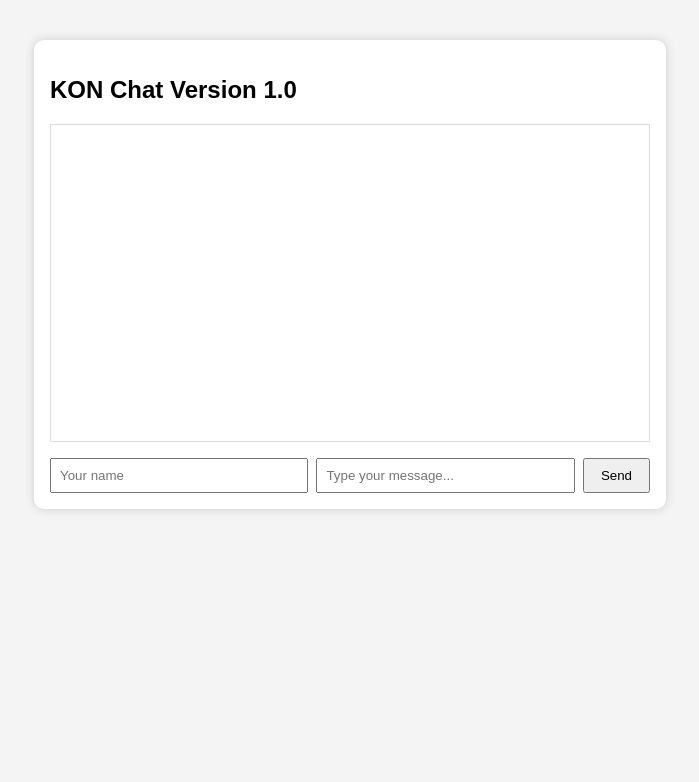
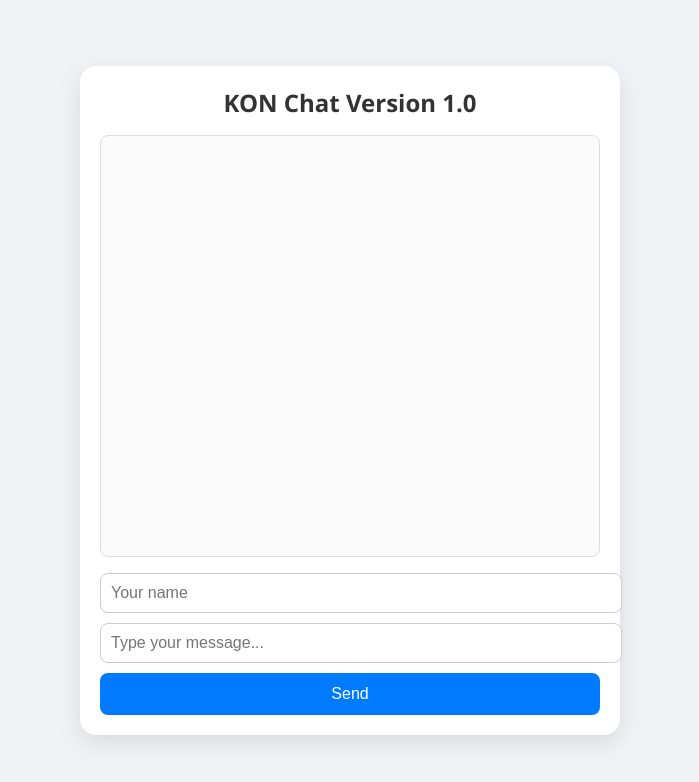
Before and after one commit to SasukeGh/chat, a website: page index.html in a window 1280 px wide. Shown: the whole page, without its empty margins (290-989 px from the left). Drawn offline with Linux system fonts and the light colour scheme; no server answers.

Commit message:
Update style.css
v.1.0

```diff
--- a/style.css
+++ b/style.css
@@ -1,38 +1,104 @@
+/* style.css */
+
 body {
-  font-family: Arial, sans-serif;
-  background: #f4f4f4;
+  margin: 0;
+  font-family: 'Segoe UI', Tahoma, Geneva, Verdana, sans-serif;
+  background: #f0f2f5;
   display: flex;
   justify-content: center;
-  padding: 2rem;
+  align-items: center;
+  height: 100vh;
 }
 
 .chat-container {
-  width: 100%;
-  max-width: 600px;
   background: white;
-  padding: 1rem;
-  border-radius: 10px;
-  box-shadow: 0 0 10px #ccc;
+  padding: 20px;
+  border-radius: 16px;
+  box-shadow: 0 8px 24px rgba(0, 0, 0, 0.1);
+  width: 90%;
+  max-width: 500px;
+  display: flex;
+  flex-direction: column;
+  gap: 16px;
+}
+
+h2 {
+  margin: 0;
+  text-align: center;
+  color: #333;
 }
 
 #chat-box {
+  height: 400px;
+  overflow-y: auto;
   border: 1px solid #ddd;
-  height: 300px;
-  overflow-y: scroll;
-  padding: 0.5rem;
-  margin-bottom: 1rem;
+  border-radius: 8px;
+  padding: 10px;
+  background-color: #fafafa;
+  display: flex;
+  flex-direction: column;
+  gap: 10px;
 }
 
-form {
-  display: flex;
-  gap: 0.5rem;
+.message {
+  padding: 10px 14px;
+  border-radius: 12px;
+  max-width: 80%;
+  word-wrap: break-word;
+  font-size: 0.95rem;
+  position: relative;
+  background-color: #e1f5fe;
+  color: #333;
+  align-self: flex-start;
 }
 
-input[type="text"] {
-  flex: 1;
-  padding: 0.5rem;
+.message.self {
+  background-color: #c8e6c9;
+  align-self: flex-end;
+}
+
+.timestamp {
+  font-size: 0.75rem;
+  color: #888;
+  margin-top: 4px;
+  text-align: right;
+}
+
+#chat-form {
+  display: flex;
+  flex-direction: column;
+  gap: 10px;
+}
+
+#sender,
+#message {
+  padding: 10px;
+  font-size: 1rem;
+  border: 1px solid #ccc;
+  border-radius: 8px;
+  width: 100%;
 }
 
 button {
-  padding: 0.5rem 1rem;
+  background-color: #007bff;
+  color: white;
+  border: none;
+  padding: 12px;
+  font-size: 1rem;
+  border-radius: 8px;
+  cursor: pointer;
+  transition: background-color 0.2s ease;
 }
+
+button:hover {
+  background-color: #0056b3;
+}
+
+/* Scrollbar (optional style) */
+#chat-box::-webkit-scrollbar {
+  width: 8px;
+}
+#chat-box::-webkit-scrollbar-thumb {
+  background-color: #bbb;
+  border-radius: 4px;
+}
```
